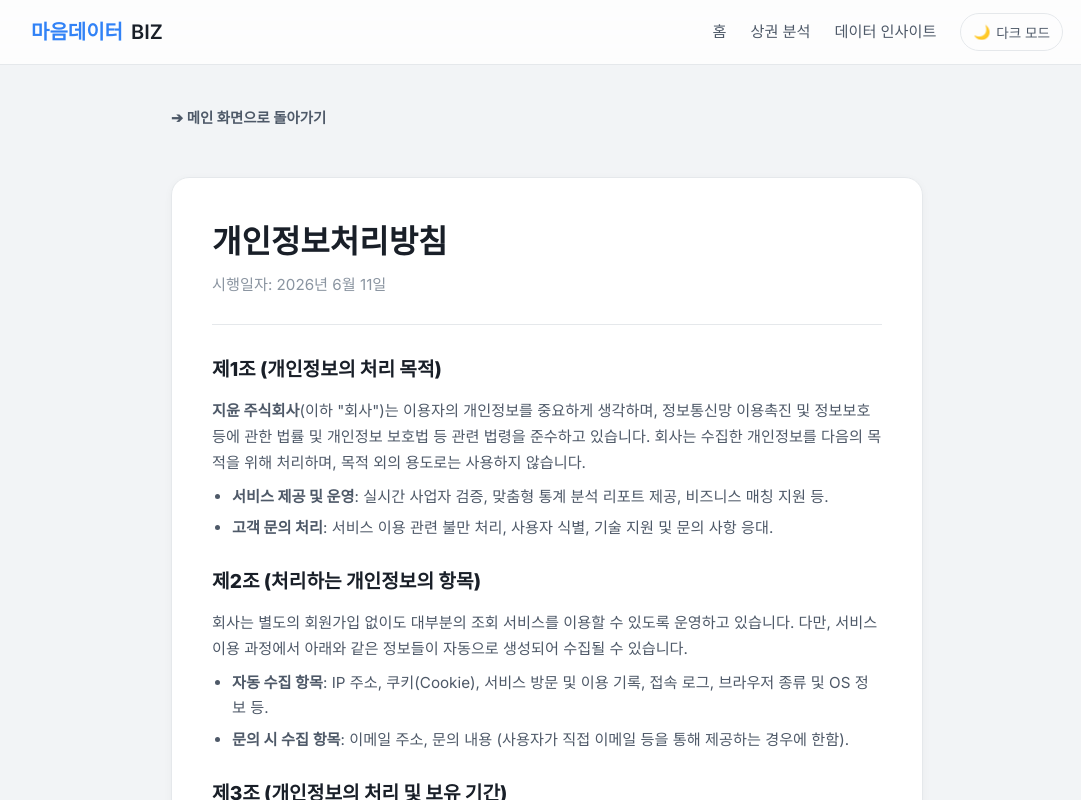
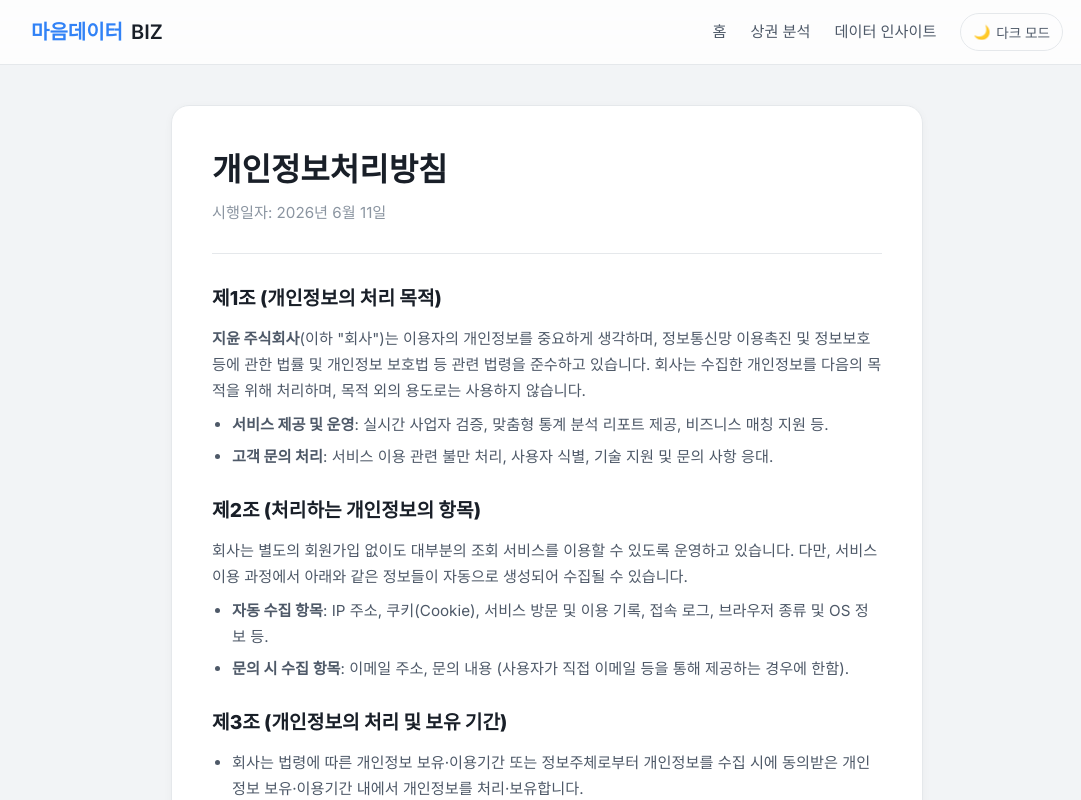
Before and after one commit to poporu54-crypto/maumdata, a Next.js app: page /privacy in a window 1280 px wide. Shown: the top 800 px of the page, without its empty margins (93-1174 px from the left). Built offline with nearby package versions, Linux system fonts and the light colour scheme.

Commit message:
style: Remove redundant 'Go to main' link from sub-pages

```diff
--- a/src/app/privacy/page.tsx
+++ b/src/app/privacy/page.tsx
@@ -1,6 +1,5 @@
 import React from "react";
 import { Metadata } from "next";
-import Link from "next/link";
 
 export const metadata: Metadata = {
   title: "개인정보처리방침 | 마음데이터",
@@ -12,12 +11,6 @@ export default function PrivacyPage() {
     <div className="animate-fade-in" style={{ padding: "40px 0 80px 0" }}>
       <div className="container" style={{ maxWidth: "800px" }}>
 
-        {/* 뒤로가기 링크 */}
-        <div style={{ marginBottom: "24px" }}>
-          <Link href="/" className="back-link" style={{ fontSize: "0.9rem", fontWeight: 600 }}>
-            ➔ 메인 화면으로 돌아가기
-          </Link>
-        </div>
 
         {/* 메인 카드 */}
         <div className="card" style={{ padding: "40px", display: "flex", flexDirection: "column", gap: "28px" }}>
--- a/src/app/stats/active-rate/page.tsx
+++ b/src/app/stats/active-rate/page.tsx
@@ -74,7 +74,6 @@ export default async function ActiveRateStatsPage({ searchParams }: PageProps) {
 
         {/* 헤더 */}
         <div style={{ marginBottom: "32px" }}>
-          <Link href="/" className="back-link">➔ 메인 화면으로 돌아가기</Link>
           <h1 style={{ fontSize: "1.85rem", fontWeight: 800, color: "var(--color-text-main)", marginBottom: "8px" }}>
             📈 계속사업자 비율 통계 분석
           </h1>
--- a/src/app/stats/distribution/page.tsx
+++ b/src/app/stats/distribution/page.tsx
@@ -1,6 +1,5 @@
 import React from "react";
 import { Metadata } from "next";
-import Link from "next/link";
 import DateSelector from "@/components/DateSelector";
 import { HistoryEntry } from "@/lib/statScheduler";
 import { getStatsHistory } from "@/lib/db";
@@ -130,7 +129,6 @@ export default async function DistributionStatsPage({ searchParams }: PageProps)
 
         {/* 타이틀 헤더 */}
         <div style={{ marginBottom: "32px" }}>
-          <Link href="/" className="back-link">➔ 메인 화면으로 돌아가기</Link>
           <h1 style={{
             fontSize: "1.8rem",
             fontWeight: 800,
--- a/src/app/stats/new-biz/page.tsx
+++ b/src/app/stats/new-biz/page.tsx
@@ -1,6 +1,5 @@
 import React from "react";
 import { Metadata } from "next";
-import Link from "next/link";
 import DateSelector from "@/components/DateSelector";
 import { HistoryEntry } from "@/lib/statScheduler";
 import { getStatsHistory } from "@/lib/db";
@@ -98,7 +97,6 @@ export default async function NewBizStatsPage({ searchParams }: PageProps) {
 
         {/* 타이틀 헤더 */}
         <div style={{ marginBottom: "32px" }}>
-          <Link href="/" className="back-link">➔ 메인 화면으로 돌아가기</Link>
           <h1 style={{
             fontSize: "1.8rem",
             fontWeight: 800,
```
Also changed, not shown: src/app/terms/page.tsx (+0 -7 lines).
